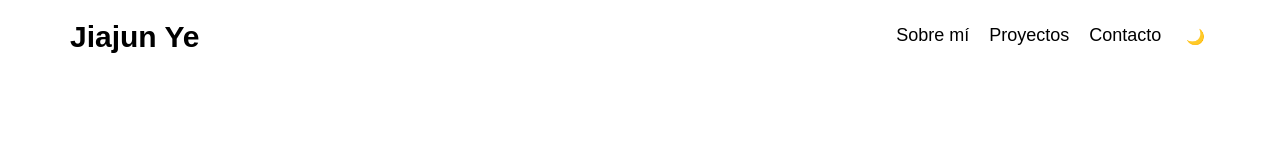
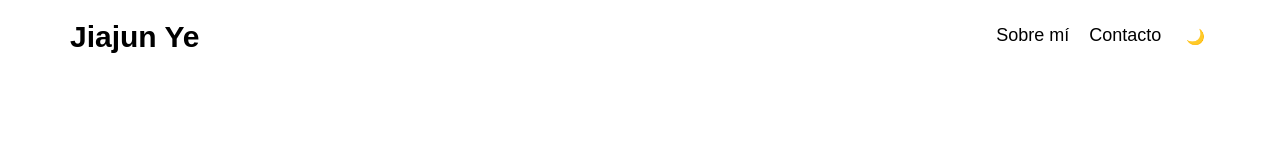
Before and after one commit to jjye6/pag_web, a plain HTML site: page index.html in a window 1280 px wide. Shown: the top 160 px of the page. Drawn offline with Linux system fonts and the light colour scheme.

Commit message:
Update index.html

```diff
--- a/index.html
+++ b/index.html
@@ -14,7 +14,6 @@
             <nav>
                 <ul>
                     <li><a href="#" id="texto_cambiar">Sobre mí</a></li>
-                    <li><a href="html/proyectos.html">Proyectos</a></li>
                     <li><a href="html/contacto.html">Contacto</a></li>
                     <li><button id="modo_oscuro">🌙</button></li>
                 </ul>
```
